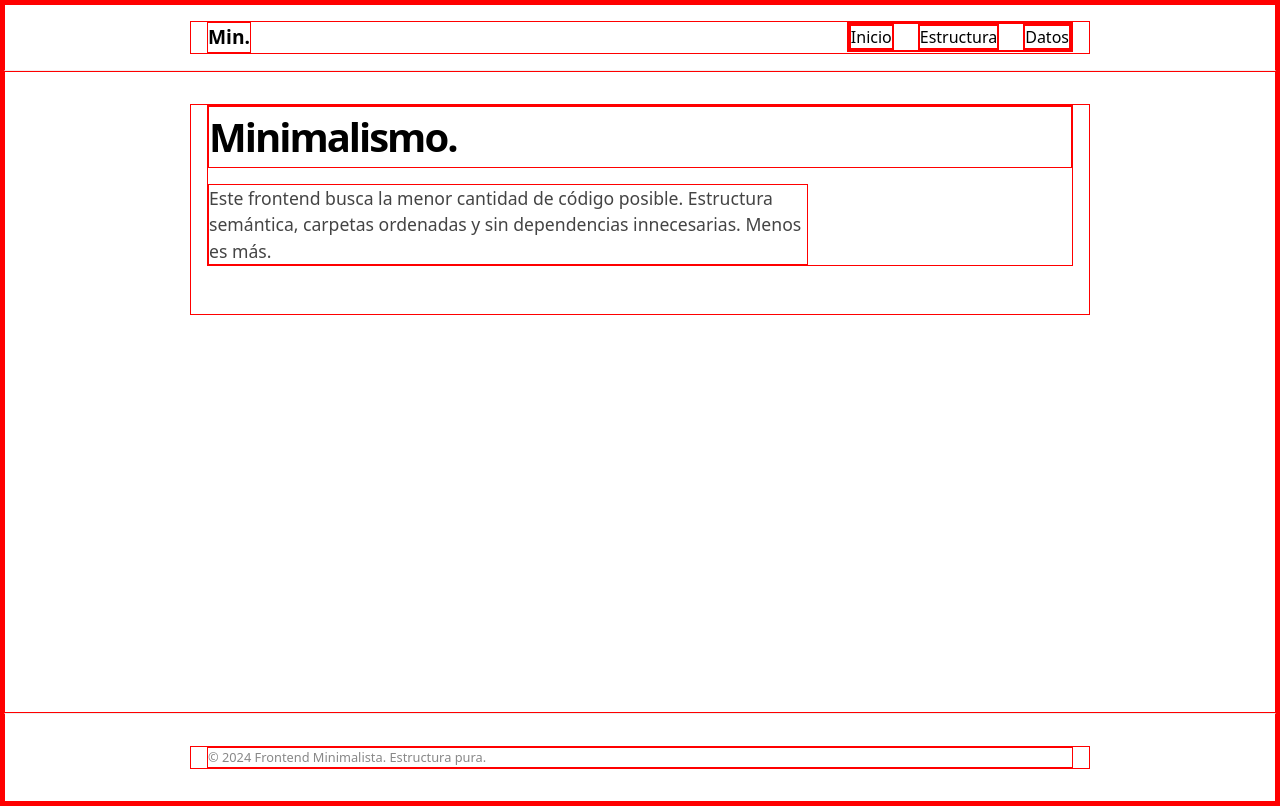
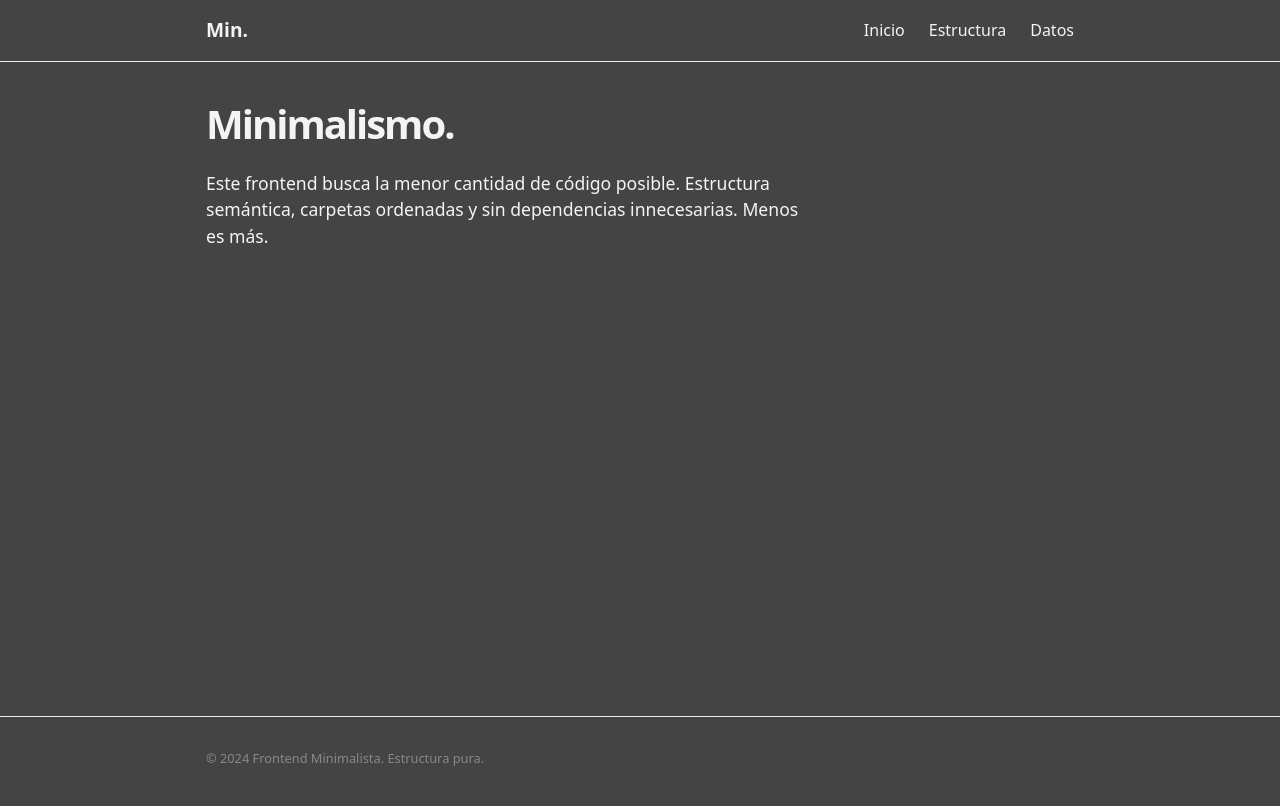
Before and after one commit to EsneiderCdD/thasaren, a React (Vite) app: page / in a window 1280 px wide. Built offline with nearby package versions, Linux system fonts and the light colour scheme.

Commit message:
style(color and typography): system color and typography

```diff
--- a/src/index.css
+++ b/src/index.css
@@ -1,49 +1,20 @@
 @import url('https://fonts.googleapis.com/css2?family=Inter:wght@400;500;600;700&family=Poppins:wght@500;600;700&display=swap');
+@import './styles/colors.css';
+@import './styles/typography.css';
 
 * {
   margin: 0;
   padding: 0;
   box-sizing: border-box;
-  /* Linea Guia */
-  border: 1px solid red;
-
-
-
+  /* border: 1px solid red; */
 }
 
-#root {
-
-  /* VARIABLES */
-  --bg-primary: #ffffff;
-  --text-primary: #121212;
-  --accent: #333333;
-  --border: #eeeeee;
-
-  /* max-width: 1280px;
-  background-color: gray;
-  margin: 0 auto; */
-
-  /* --font-body: 'Inter', system-ui, sans-serif;
-  --font-heading: 'Poppins', system-ui, sans-serif;
-
-  --text-xs: 0.75rem;
-  --text-sm: 0.875rem;
-  --text-base: 1rem;
-  --text-lg: 1.125rem;
-  --text-xl: 1.25rem;
-  --text-2xl: 1.5rem;
-  --text-3xl: 1.875rem;
-
-  --font-weight-regular: 300;
-  --font-weight-medium: 400;
-  --font-weight-semibold: 500;
-  --font-weight-bold: 600;
-
-  --font-title: 600 3rem 'Poppins', sans-serif;
-  --font-subtitle: 500 1.5rem 'Inter', sans-serif;
-  --font-base: 400 1.13rem 'Inter', sans-serif;
-  --font-heading: 600 1.5rem 'Poppins', sans-serif; */
-
+:root {
+  /* VARIABLES SEMÁNTICAS GLOBALES */
+  --bg-primary: var(--gray-70);
+  --text-primary: var(--gray-10);
+  --accent: var(--gray-80);
+  --border: var(--gray-20);
 }
 
 body {
@@ -53,8 +24,6 @@ body {
   line-height: 1.5;
   -webkit-font-smoothing: antialiased;
 }
-
-
 
 a {
   text-decoration: none;
--- a/src/pages/styles/Home.css
+++ b/src/pages/styles/Home.css
@@ -11,5 +11,5 @@
 .hero-text {
     max-width: 600px;
     font-size: 1.1rem;
-    color: #444;
+    color: var(--gray-10);
 }
--- /dev/null
+++ b/src/styles/colors.css
@@ -0,0 +1,18 @@
+:root {
+    /* Grayscale - Basic Scale 0-100 */
+    --gray-0: #ffffff;
+    --gray-5: #f9f9f9;
+    --gray-10: #f4f4f4;
+    --gray-20: #eeeeee;
+    --gray-40: #999999;
+    --gray-70: #444444;
+    --gray-80: #333333;
+    --gray-90: #121212;
+    --gray-100: #000000;
+
+    /* Semantic aliases using the gray scale */
+    --bg-body: var(--gray-0);
+    --text-main: var(--gray-90);
+    --border-light: var(--gray-20);
+    --border-dark: var(--gray-80);
+}
--- /dev/null
+++ b/src/styles/typography.css
@@ -0,0 +1,31 @@
+:root {
+    /* Font Families */
+    --font-family-body: 'Inter', system-ui, -apple-system, sans-serif;
+    --font-family-heading: 'Poppins', system-ui, sans-serif;
+
+    /* Font Sizes */
+    --text-xs: 0.75rem;
+    --text-sm: 0.875rem;
+    --text-base: 1rem;
+    --text-lg: 1.125rem;
+    --text-xl: 1.25rem;
+    --text-2xl: 1.5rem;
+    --text-3xl: 1.875rem;
+    --text-4xl: 2.25rem;
+    --text-5xl: 3rem;
+
+    /* Font Weights */
+    --font-weight-regular: 400;
+    --font-weight-medium: 500;
+    --font-weight-semibold: 600;
+    --font-weight-bold: 700;
+
+    /* Typography Scales (Composite Variables) */
+    --font-title: var(--font-weight-bold) var(--text-5xl) / 1.2 var(--font-family-heading);
+    --font-subtitle: var(--font-weight-medium) var(--text-2xl) / 1.4 var(--font-family-body);
+    --font-heading: var(--font-weight-semibold) var(--text-xl) / 1.3 var(--font-family-heading);
+    --font-base: var(--font-weight-regular) var(--text-base) / 1.6 var(--font-family-body);
+
+    /* Utilities for fallback or specific usage */
+    --font-body: var(--font-family-body);
+}
```
